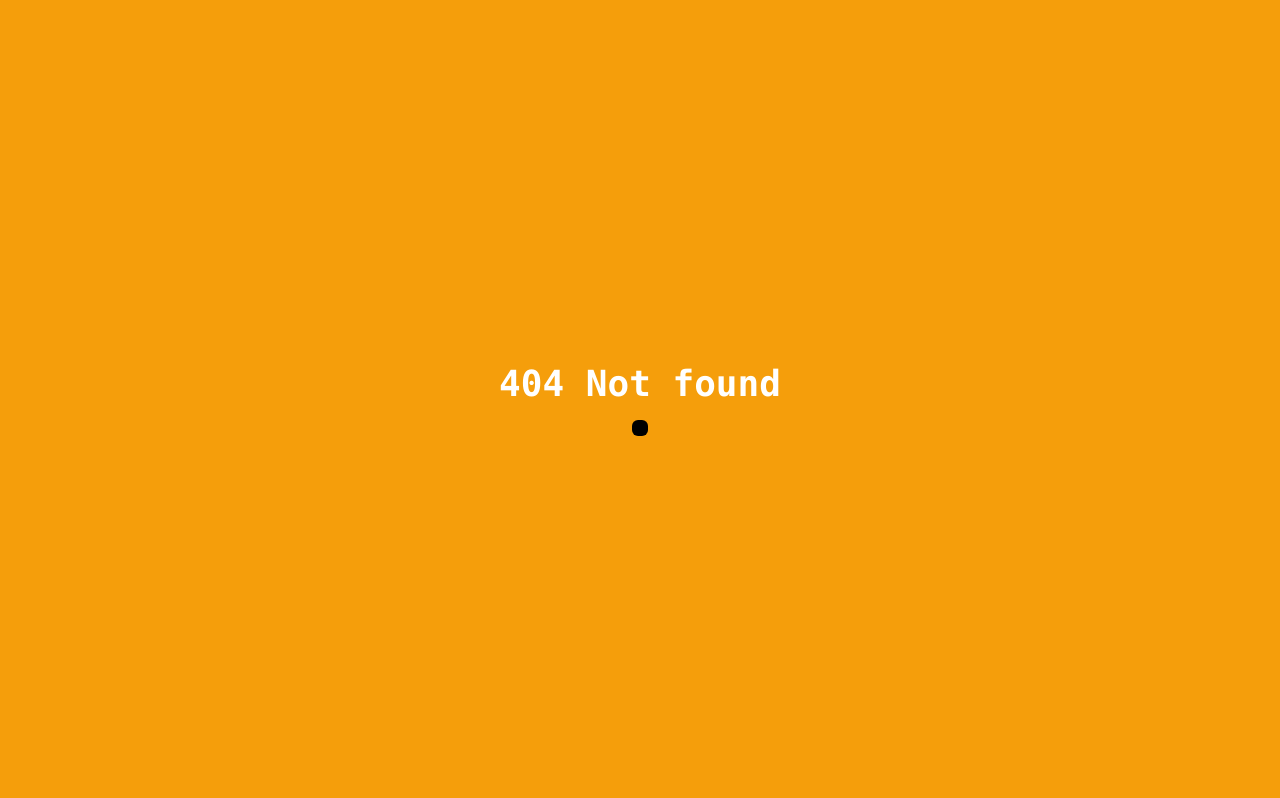
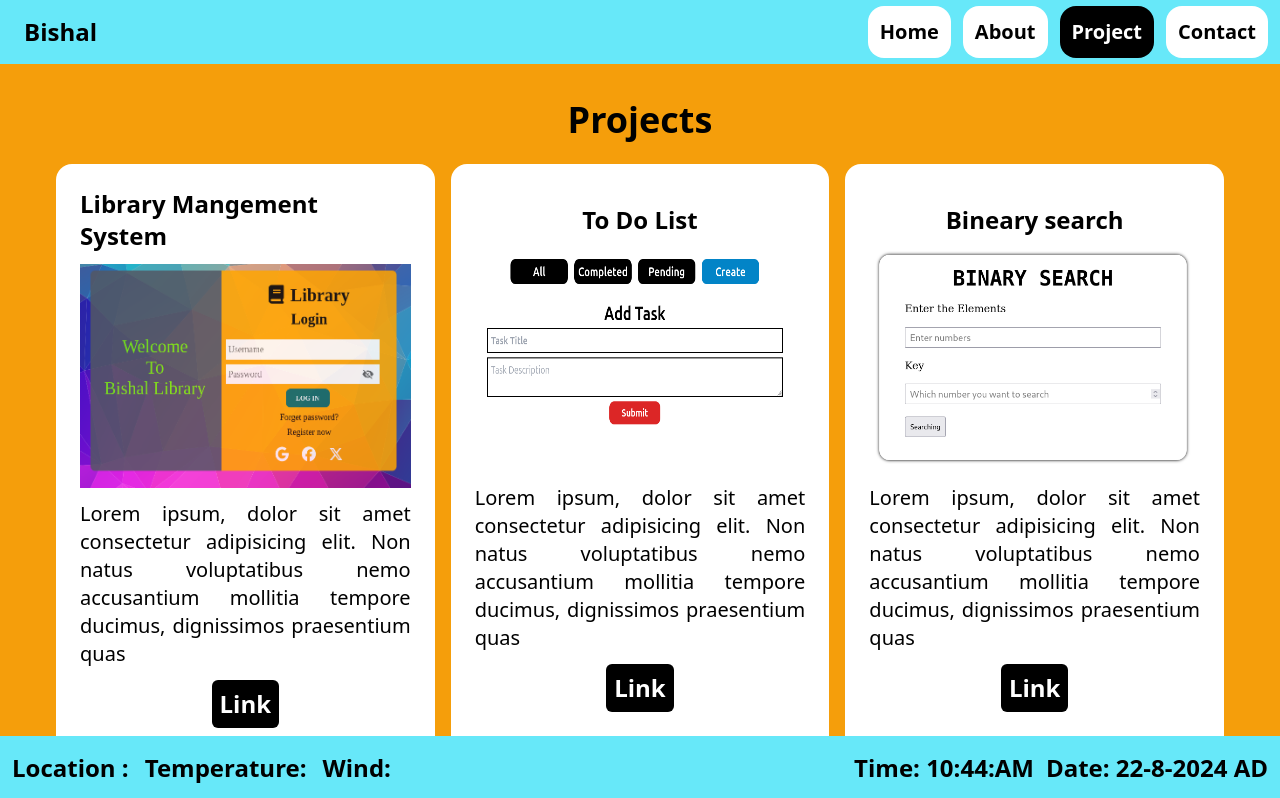
Before and after one commit to Gurungbishall/Portfolio, a React (Vite) app: page /project in a window 1280 px wide. Before the commit this address had no page. Shown: the top 798 px of the page. Built offline with nearby package versions, Linux system fonts and the light colour scheme; no server answers.

Commit message:
Removing service

```diff
--- a/src/component/ui/Input.tsx
+++ b/src/component/ui/Input.tsx
@@ -12,7 +12,7 @@ export default function Input({ name, type, placeholder }: InputProps) {
         type={type}
         placeholder={placeholder}
         required
-        className="p-2 w-96"
+        className="p-2 xl:w-96 xl:rounded-lg"
       />
     </>
   );
--- a/src/component/ui/ProjectContainer.tsx
+++ b/src/component/ui/ProjectContainer.tsx
@@ -1,4 +1,3 @@
-import Button from "./Button";
 
 type ProjectContainerProps = {
   Name: string;
@@ -15,15 +14,15 @@ export default function ProjectContainer({
 }: ProjectContainerProps) {
   return (
     <>
-      <div className="p-6 flex flex-col justify-center items-center gap-5 w-full bg-white rounded-2xl">
-        <span className="font-bold text-2xl">{Name}</span>
-        <img src={ProjectImg} alt="" className="h-56" />
-        <span>{Description}</span>
-        <Button bgColor="bg-cyan-500">
+      <div className="p-6 flex flex-col justify-center items-center gap-3 w-full bg-white rounded-2xl">
+        <span className="font-bold text-xl xl:text-2xl">{Name}</span>
+        <img src={ProjectImg} className=" xl:h-56" />
+        <span className="text-sm text-justify xl:text-xl">{Description}</span>
+        <button className="p-2 text-sm text-white font-bold bg-black rounded-md xl:text-2xl">
           <a href={ProjectURL} target="_blank">
             Link
           </a>
-        </Button>
+        </button>
       </div>
     </>
   );
--- a/src/layout/NavBar.tsx
+++ b/src/layout/NavBar.tsx
@@ -1,15 +1,18 @@
 import { Link, useLocation } from "react-router-dom";
 
 export default function NavBar() {
-
   function NavButton({ name, path }: { name: string; path: string }) {
-
     const location = useLocation();
     const isActive = location.pathname === path;
 
     return (
       <>
-        <Link to={path} className={`p-2 text-center rounded-xl cursor-pointer sm:p-3 xl:rounded-2xl  ${isActive ? "bg-black text-white":"bg-white text-black "}`}>
+        <Link
+          to={path}
+          className={`p-2 text-center rounded-xl cursor-pointer sm:p-3 xl:rounded-2xl  ${
+            isActive ? "bg-black text-white" : "bg-white text-black "
+          }`}
+        >
           {name}
         </Link>
       </>
@@ -19,11 +22,13 @@ export default function NavBar() {
   return (
     <>
       <nav className="p-1 h-11 top-0 right-0 left-0  sticky flex justify-between items-center bg-cyan-300 xl:p-3 xl:h-16">
-        <div className="pl-1 font-bold text-sm text-black xl:pl-3 xl:text-2xl ">Bishal</div>
+        <div className="pl-1 font-bold text-sm text-black xl:pl-3 xl:text-2xl ">
+          Bishal
+        </div>
         <div className="flex gap-1 font-bold text-xs xl:gap-3 xl:text-xl ">
           <NavButton name="Home" path="/" />
           <NavButton name="About" path="/about" />
-          <NavButton name="Service" path="/service" />
+          <NavButton name="Project" path="/project" />
           <NavButton name="Contact" path="/contact" />
         </div>
       </nav>
--- a/src/main.tsx
+++ b/src/main.tsx
@@ -4,7 +4,7 @@ import { createBrowserRouter, RouterProvider } from "react-router-dom";
 
 import Home from "./pages/Home/Home.tsx";
 import About from "./pages/About/About.tsx";
-import Service from "./pages/Service/Service.tsx";
+import Project from "./pages/Project/Project.tsx";
 import Contact from "./pages/Contact/Contact.tsx";
 import NoPageFound from "./pages/Nopagesfound/NopagesFound.tsx";
 
@@ -21,8 +21,8 @@ const router = createBrowserRouter([
     element: <About />,
   },
   {
-    path: "/service",
-    element: <Service />,
+    path: "/project",
+    element: <Project />,
   },
   {
     path: "/contact",
--- a/src/pages/About/AboutBodyTop.tsx
+++ b/src/pages/About/AboutBodyTop.tsx
@@ -14,7 +14,7 @@ export default function AboutBodyTop() {
         </div>
         <div className="w-3/5 flex flex-col gap-2  font-sans xl:px-5 xl:gap-4 xl:text-2xl">
           <span className="font-bold text-2xl xl:text-4xl">About Me</span>
-          <span className="text-sm text-balance xl:text-2xl">
+          <span className="text-sm  text-balance xl:text-2xl">
             Hello, I'm a Bishal, Webdeveloper based on Kathmandu. I have High
             Experience in Web design and building and customization. Also I am
             good at
--- a/src/pages/Contact/ContactBody.tsx
+++ b/src/pages/Contact/ContactBody.tsx
@@ -1,10 +1,9 @@
-import Button from "../../component/ui/Button";
 import Input from "../../component/ui/Input";
 
 export default function ContactBody() {
   return (
     <>
-      <div className="m-36 flex justify-center items-center ">
+      <div className="m-20 flex justify-center items-center ">
         <form
           action="https://api.web3forms.com/submit"
           method="POST"
@@ -15,22 +14,27 @@ export default function ContactBody() {
             name="access_key"
             value={import.meta.env.VITE_FORM_API}
           />
-          <span className="font-bold text-4xl">Enter your Details</span>
+          <span className="font-bold text-2xl xl:text-4xl">
+            Enter your Details
+          </span>
           <Input name="name" type="text" placeholder="Name" />
           <Input name="email" type="email" placeholder="Email" />
-          <select name="purpose" required className="p-2">
+          <select name="purpose" required className="p-2 text-xl xl:rounded-lg">
             <option value="Web">UI design</option>
             <option value="Game">Web development</option>
             <option value="System">App development</option>
           </select>
 
-          <textarea name="message" placeholder="Message" required>
-            {" "}
-          </textarea>
+          <textarea
+            name="message"
+            placeholder="Message"
+            className="p-2 xl:rounded-lg"
+            required
+          />
 
-          <Button bgColor="bg-red-600" textSize="xl" paddingSize="p-2">
+          <button className="p-2 text-sm text-white font-bold bg-black rounded-md xl:text-2xl">
             Submit
-          </Button>
+          </button>
         </form>
       </div>
     </>
--- a/src/pages/Nopagesfound/NopagesFound.tsx
+++ b/src/pages/Nopagesfound/NopagesFound.tsx
@@ -1,5 +1,4 @@
 import { Link } from "react-router-dom";
-import Button from "../../component/ui/Button";
 
 export default function NoPageFound() {
   return (
@@ -8,9 +7,9 @@ export default function NoPageFound() {
         <span className="font-mono font-bold text-4xl text-white">
           404 Not found
         </span>
-        <Button textSize="xl">
+        <button className="p-2 text-sm text-white font-bold bg-black rounded-md xl:text-2xl">
           <Link to="/">Home</Link>
-        </Button>
+        </button>
       </div>
     </>
   );
--- a/src/pages/Service/Service.tsx
+++ b/src/pages/Project/Project.tsx
@@ -1,17 +1,13 @@
 import NavBar from "../../layout/NavBar";
 import FooterBar from "../../layout/footerbar";
-import ServiceTop from "./ServiceTop";
-import ServiceBodyBottom from "./ServiceBodyBottom";
+import ProjectBodyBottom from "./ProjectBodyBottom";
 
 export default function Service() {
   return (
     <>
       <div className=" bg-amber-500">
         <NavBar />
-        <div className="flex flex-col pb-20">
-          <ServiceTop />
-          <ServiceBodyBottom />
-        </div>
+        <ProjectBodyBottom />
         <FooterBar />
       </div>
     </>
--- /dev/null
+++ b/src/pages/Project/ProjectBodyBottom.tsx
@@ -0,0 +1,57 @@
+import ProjectContainer from "../../component/ui/ProjectContainer";
+import ProjectImg1 from "../../images/ProjectImg/Library_management.png";
+import ProjectImg2 from "../../images/ProjectImg/Bineary_search.png";
+import ProjectImg3 from "../../images/ProjectImg/Tip_calculator.png";
+import ProjectImg4 from "../../images/ProjectImg/todolist.png";
+
+const projects = [
+  {
+    Name: "Library Mangement System",
+    ProjectImg: ProjectImg1,
+    Description:
+      "Lorem ipsum, dolor sit amet consectetur adipisicing elit. Non natus voluptatibus nemo accusantium mollitia tempore ducimus, dignissimos praesentium quas",
+    ProjectURL: "https://gurungbishall.github.io/Library-Management-System/",
+  },
+  {
+    Name: "To Do List",
+    ProjectImg: ProjectImg4,
+    Description:
+      "Lorem ipsum, dolor sit amet consectetur adipisicing elit. Non natus voluptatibus nemo accusantium mollitia tempore ducimus, dignissimos praesentium quas",
+    ProjectURL: "https://to-do-list-pi-eight-47.vercel.app/",
+  },
+  {
+    Name: "Bineary search",
+    ProjectImg: ProjectImg2,
+    Description:
+      "Lorem ipsum, dolor sit amet consectetur adipisicing elit. Non natus voluptatibus nemo accusantium mollitia tempore ducimus, dignissimos praesentium quas",
+    ProjectURL: "https://gurungbishall.github.io/BinarySearch_Js/",
+  },
+  {
+    Name: "Tip calculator",
+    ProjectImg: ProjectImg3,
+    Description:
+      "Lorem ipsum, dolor sit amet consectetur adipisicing elit. Non natus voluptatibus nemo accusantium mollitia tempore ducimus, dignissimos praesentium quas",
+    ProjectURL: "https://gurungbishall.github.io/Tip_Calculator_html/",
+  },
+];
+
+export default function ProjectBodyBottom() {
+  return (
+    <>
+      <div className="pb-20 pt-8 flex flex-col gap-2 justify-center items-center xl:px-10 xl:pt-9">
+        <span className="font-bold text-2xl  xl:text-4xl">Projects</span>
+        <div className="p-4 flex flex-wrap gap-4 xl:flex-none xl:grid xl:grid-cols-3 ">
+          {projects.map((project, index) => (
+            <ProjectContainer
+              key={index}
+              Name={project.Name}
+              ProjectImg={project.ProjectImg}
+              Description={project.Description}
+              ProjectURL={project.ProjectURL}
+            />
+          ))}
+        </div>
+      </div>
+    </>
+  );
+}
--- a/src/pages/Service/ServiceTop.tsx
+++ /dev/null
@@ -1,33 +0,0 @@
-import Container from "../../component/ui/Container";
-
-export default function ServiceTop() {
-  return (
-    <>
-      <div className="mt-10 flex flex-col justify-center items-center">
-        <span className="text-4xl font-bold">What I do</span>
-        <div className="flex mx-40 gap-8">
-          <Container Which="UI Design" fontwidth="bold">
-            Lorem, ipsum dolor sit amet consectetur adipisicing elit. Eligendi
-            ab ipsam cumque hic et possimus enim earum obcaecati eos doloribus,
-            iusto quae vero soluta consequatur corporis accusamus modi? Ad,
-            eaque!
-          </Container>
-
-          <Container Which="Web Development" fontwidth="bold">
-            Lorem, ipsum dolor sit amet consectetur adipisicing elit. Eligendi
-            ab ipsam cumque hic et possimus enim earum obcaecati eos doloribus,
-            iusto quae vero soluta consequatur corporis accusamus modi? Ad,
-            eaque!
-          </Container>
-
-          <Container Which="App Development" fontwidth="bold">
-            Lorem, ipsum dolor sit amet consectetur adipisicing elit. Eligendi
-            ab ipsam cumque hic et possimus enim earum obcaecati eos doloribus,
-            iusto quae vero soluta consequatur corporis accusamus modi? Ad,
-            eaque!
-          </Container>
-        </div>
-      </div>
-    </>
-  );
-}
```
Also changed, not shown: src/pages/Service/ServiceBodyBottom.tsx (deleted, +0 -77 lines), src/images/ProjectImg/todolist.png (added).
